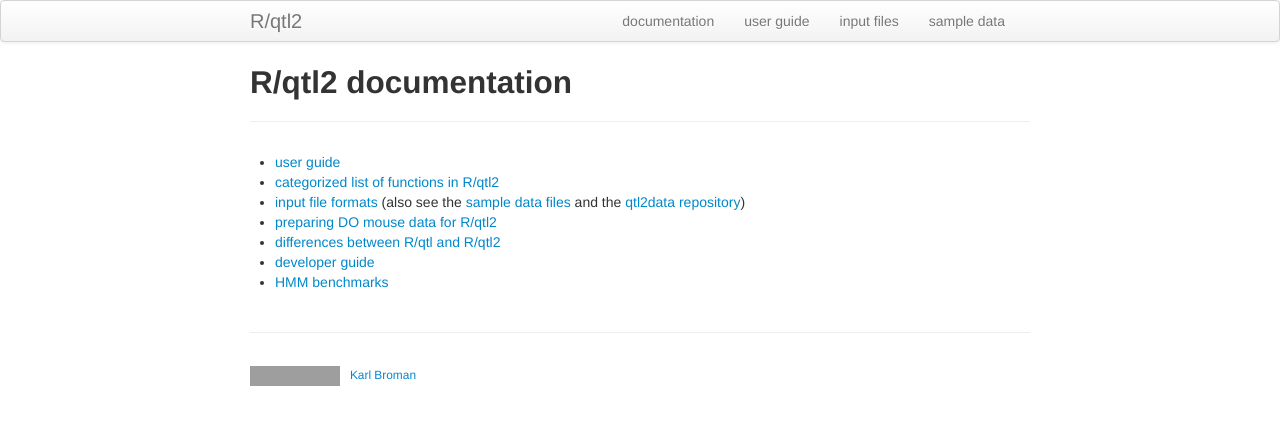
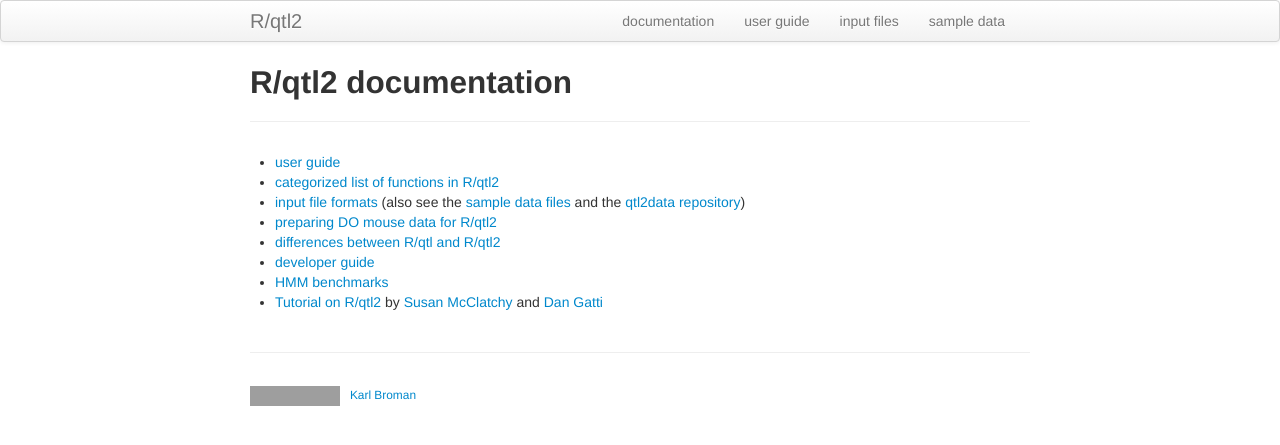
Before and after one commit to rqtl/qtl2, a Jekyll site: the page built from docs.md, in a window 1280 px wide. Shown: the top 445 px of the page. Built offline with Jekyll 4.4.1, drawn with Linux system fonts in a browser that asks for light colours; grey boxes are pictures that could not be loaded.

Commit message:
pages/docs: Link to Sue McClatchy's tutorial on R/qtl2

```diff
--- a/docs.md
+++ b/docs.md
@@ -13,3 +13,5 @@ description: Vignettes and documentation for R/qtl2
 - [differences between R/qtl and R/qtl2](assets/vignettes/rqtl_diff.html)
 - [developer guide](assets/vignettes/developer_guide.html)
 - [HMM benchmarks](assets/vignettes/hmm_benchmarks.html)
+- [Tutorial on R/qtl2](Docs/Papers/Rqtl2/) by [Susan McClatchy](https://github.com/smcclatchy) and
+  [Dan Gatti](https://github.com/dmgatti)
```
